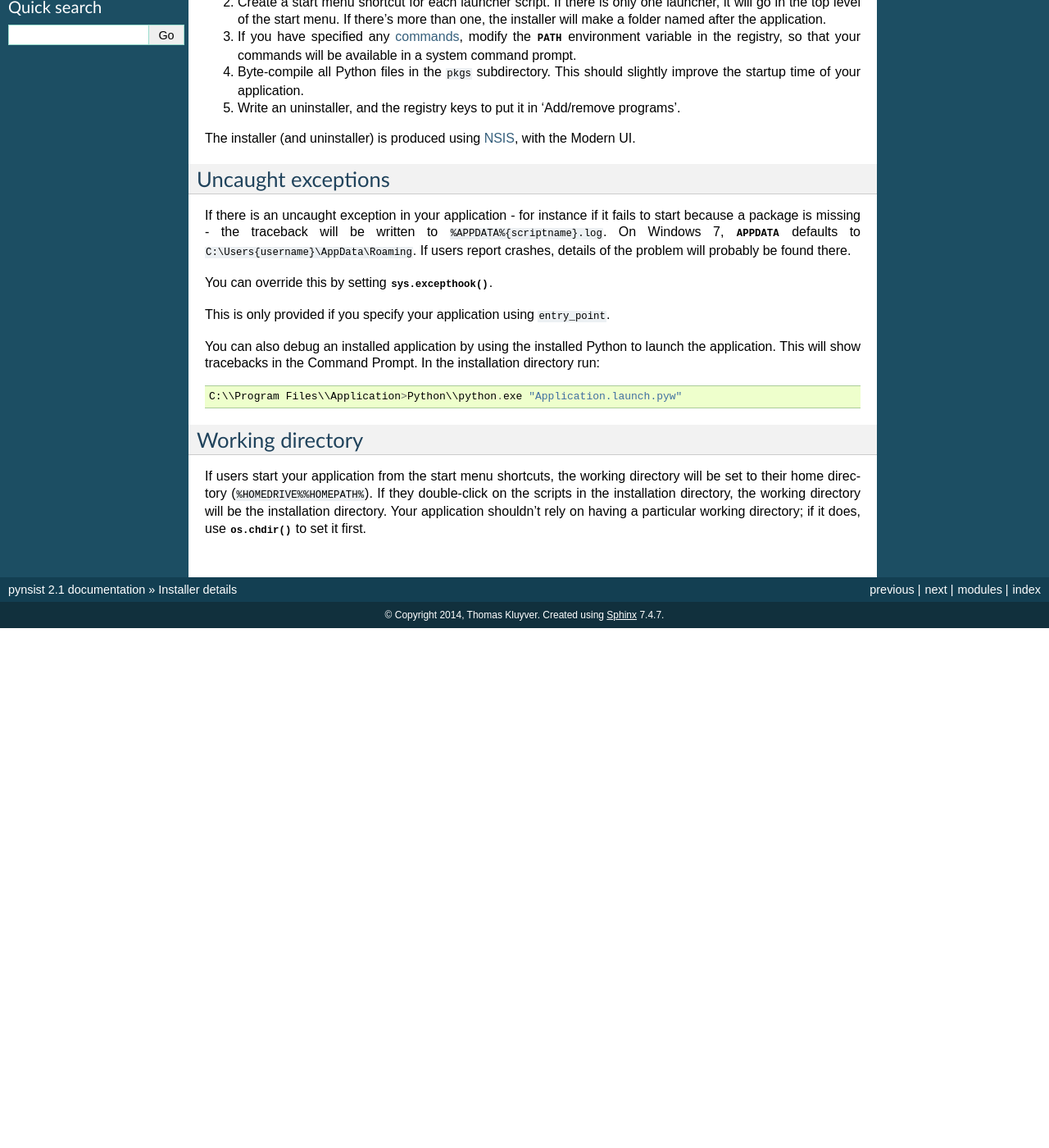
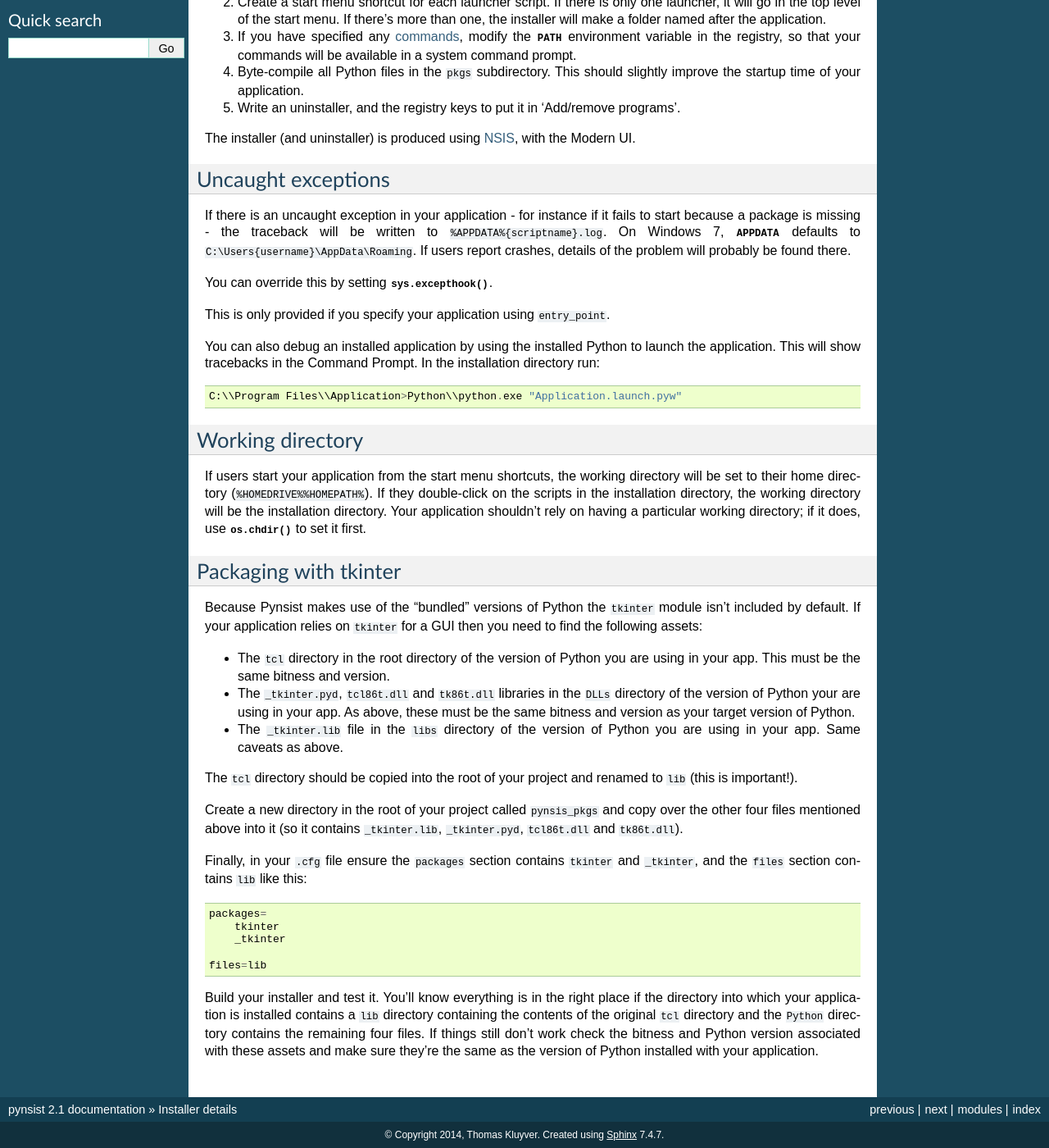
Before and after one commit to takluyver/pynsist, a Sphinx documentation site: the page built from doc/installers.rst, in a window 1280 px wide and 1400 px high, scrolled down 302 px. Shown: the whole window at 82% size. Built offline with Sphinx 7.4.7, drawn with Linux system fonts in a browser that asks for light colours; before the commit the page ends 1068 px from its top, so only the background shows below that; some of the changed text lies outside the part shown.

Commit message:
Add documentation about packaging with tkinter.

```diff
--- a/doc/installers.rst
+++ b/doc/installers.rst
@@ -54,3 +54,44 @@ they double-click on the scripts in the installation directory, the working
 directory will be the installation directory. Your application shouldn't
 rely on having a particular working directory; if it does, use :func:`os.chdir`
 to set it first.
+
+Packaging with tkinter
+----------------------
+
+Because Pynsist makes use of the "bundled" versions of Python the ``tkinter``
+module isn't included by default. If your application relies on ``tkinter`` for
+a GUI then you need to find the following assets:
+
+* The ``tcl`` directory in the root directory of the version of Python you are
+  using in your app. This must be the same bitness and version.
+* The ``_tkinter.pyd``, ``tcl86t.dll`` and ``tk86t.dll`` libraries in the
+  ``DLLs`` directory of the version of Python your are using in your app. As
+  above, these must be the same bitness and version as your target version of
+  Python.
+* The ``_tkinter.lib`` file in the ``libs`` directory of the version of Python
+  you are using in your app. Same caveats as above.
+
+The ``tcl`` directory should be copied into the root of your project and
+renamed to ``lib`` (this is important!).
+
+Create a new directory in the root of your project called ``pynsis_pkgs`` and
+copy over the other four files mentioned above into it (so it contains
+``_tkinter.lib``, ``_tkinter.pyd``, ``tcl86t.dll`` and ``tk86t.dll``).
+
+Finally, in your ``.cfg`` file ensure the ``packages`` section contains
+``tkinter`` and ``_tkinter``, and the ``files`` section contains ``lib`` like
+this::
+
+    packages=
+        tkinter
+        _tkinter
+
+    files=lib
+
+Build your installer and test it. You'll know everything is in the right place
+if the directory into which your application is installed contains a ``lib``
+directory containing the contents of the original ``tcl`` directory and the
+``Python`` directory contains the remaining four files. If things still don't
+work check the bitness and Python version associated with these assets and
+make sure they're the same as the version of Python installed with your
+application.
```
